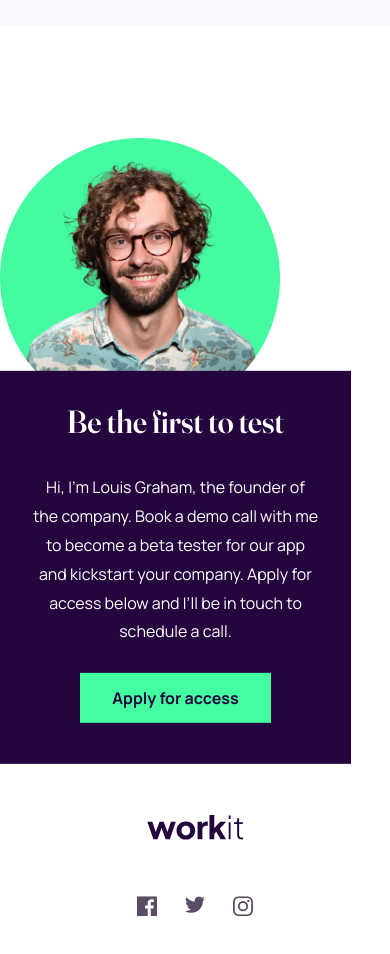
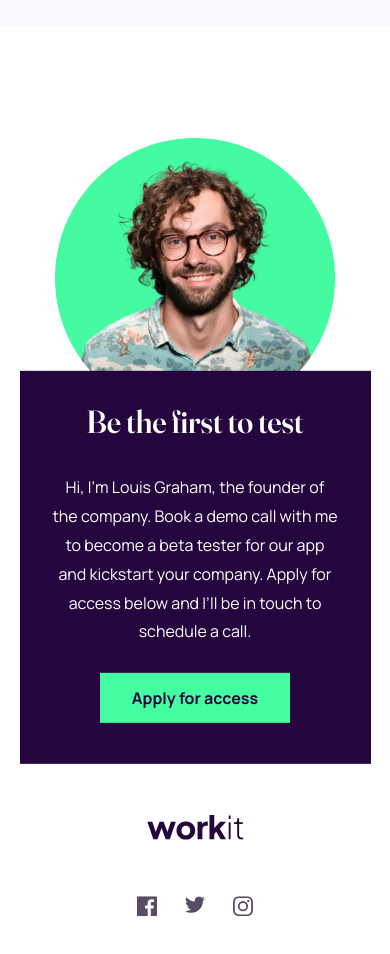
Before and after one commit to korniykom/workit-landing-page, a React (Vite) app: page / in a window 390 px wide. Shown: the part 1420-2374 px from the top of the page. Built offline with nearby package versions, Linux system fonts and the light colour scheme.

Commit message:
fix: centered cta mobile

```diff
--- a/src/CallToAction.jsx
+++ b/src/CallToAction.jsx
@@ -1,7 +1,7 @@
 import image from "./assets/images/image-founder.webp";
 export default function CallToAction() {
   return (
-    <section className="mt-[112px] flex flex-col justify-center overflow-hidden sm:mx-11 sm:items-start xl:mx-[160px] xl:items-center">
+    <section className="mt-[112px] flex flex-col items-center justify-center overflow-hidden sm:mx-11 sm:items-start xl:mx-[160px] xl:items-center">
       <img
         className="h-[280px] w-[280px] xl:h-[477px] xl:w-[477px] xl:translate-x-[-67.5%] xl:translate-y-[1%]"
         src={image}
```
